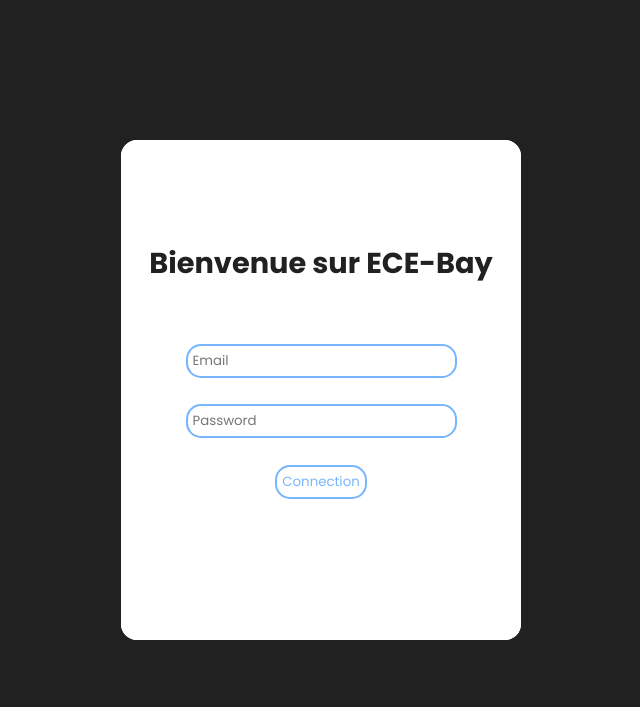
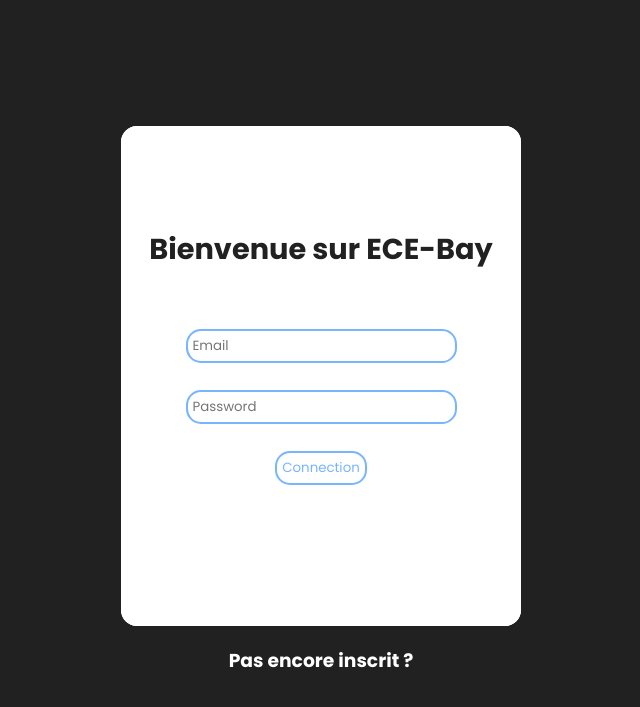
Before and after one commit to Lokinounours/ProjetPiscineS6, a PHP site: page /connection/Login.php in a window 1280 px wide. Shown: the top 707 px of the page, without its empty margins (319-959 px from the left). Run offline with PHP 8.4, Linux system fonts and the light colour scheme.

Commit message:
Update link on login page

```diff
--- a/pages/connection/Login.php
+++ b/pages/connection/Login.php
@@ -119,6 +119,7 @@
                 echo '<div class="finalString"><p>'. $finalString .'</p></div>';
             }
         ?>
+        <a href="./SignUpChoix.php"><h3 style="color: var(--blanc)">Pas encore inscrit ?</h3></a>
     </div>
 </body>
 
```
